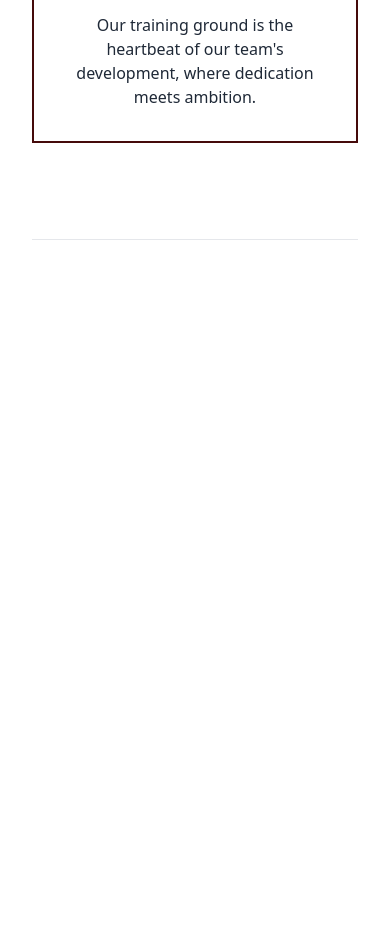
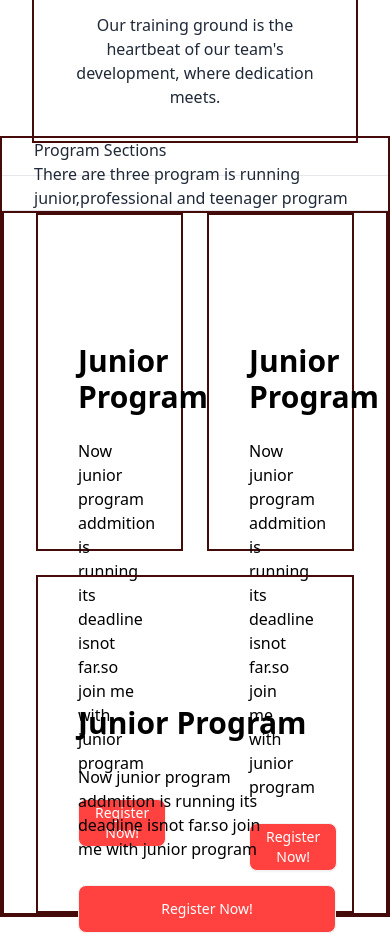
Before and after one commit to shipon1242/Assignment-three, a plain HTML site: page index.html in a window 390 px wide. Shown: the part 1462-2395 px from the top of the page. Before the commit the page ends 1734 px from the top, so only its background shows below. Drawn offline with nearby package versions, Linux system fonts and the light colour scheme.

Commit message:
pofesion added without responsive

```diff
--- a/index.html
+++ b/index.html
@@ -109,6 +109,7 @@
 
     </header>
     <main>
+      <!---professional section-->
       <section class="container mx-auto p-8
        mt-8px lg:mt-20 ">
 
@@ -141,11 +142,61 @@
           <div class=" text-center sm: mb-8">
             <div class="radial-progress text-sky-500 w-30 h-30 font-extrabold    " style="--value:70;" role="progressbar"> <span class="text-black">95%</span></div>
             <h4 class="text-xl font-semibold mt-6 mb-4 text-black">Training Ground</h4>
-            <p class="text-base font-normal sm: px-8 lg:w-64 ">Our training ground is the heartbeat of our team's development, where dedication meets ambition. </p>
+            <p class="text-base font-normal sm: px-8 lg:w-64 ">Our training ground is the heartbeat of our team's development, where dedication meets. </p>
           </div>
            </div>
         </div>
-        <hr class=" mt-24 h-px bg-[#13131833]">
+
+      </section>
+      <!----program section-->
+      <hr class="h-px bg-[#13131833]">
+      <section class=" container mx-auto border-2 border-red-950 -m-10">
+        <div class=" pl-8 ">
+          <h2>
+            Program Sections
+          </h2>
+          <p> There are three program is running junior,professional and teenager program</p>
+        </div>
+        <hr class="h-px bg-[#13131833] -px-20">
+        <!--image grid part-->
+        <div class=" container mx-auto  border-2 border-red-950 grid grid-cols-2 gap-6
+        pl-8 pr-8">
+
+
+  <div class=" container   h-[338px]  border-2 border-red-950 pt-32 pl-10 space-y-6 ">
+    <h3 class="font-extrabold text-3xl text-black">Junior Program</h3>
+    <p class="font-medium text-base pr-10 text-black">
+      Now junior program addmition is running its deadline isnot far.so join me with junior program
+    </p>
+    <a class="btn  text-sm lg:text-xl font-normal lg:font-semibold text-white bg-hokes-color mr-4  ">Register Now!</a>
+
+</div>
+<div class=" container h-[338px]  border-2 border-red-950 pt-32 pl-10 space-y-6  ">
+    <h3 class="font-extrabold text-3xl text-black">Junior Program</h3>
+    <p class="font-medium text-base pr-16 text-black">
+      Now junior program addmition is running its deadline isnot far.so join me with junior program
+    </p>
+    <a class="btn  text-sm lg:text-xl font-normal lg:font-semibold text-white bg-hokes-color mr-4  ">Register Now!</a>
+
+</div>
+
+<div class=" container  h-[338px]  border-2 border-red-950 pt-32 pl-10 space-y-6 col-span-2 grid col-span-2 ">
+    <h3 class="font-extrabold text-3xl text-black">Junior Program</h3>
+    <p class="font-medium text-base pr-16 text-black">
+      Now junior program addmition is running its deadline isnot far.so join me with junior program
+    </p>
+    <a class="btn  text-sm lg:text-xl font-normal lg:font-semibold text-white bg-hokes-color mr-4  ">Register Now!</a>
+
+</div>
+
+          </div>
+
+
+
+
+
+
+
       </section>
     </main>
     <footer></footer>
```
